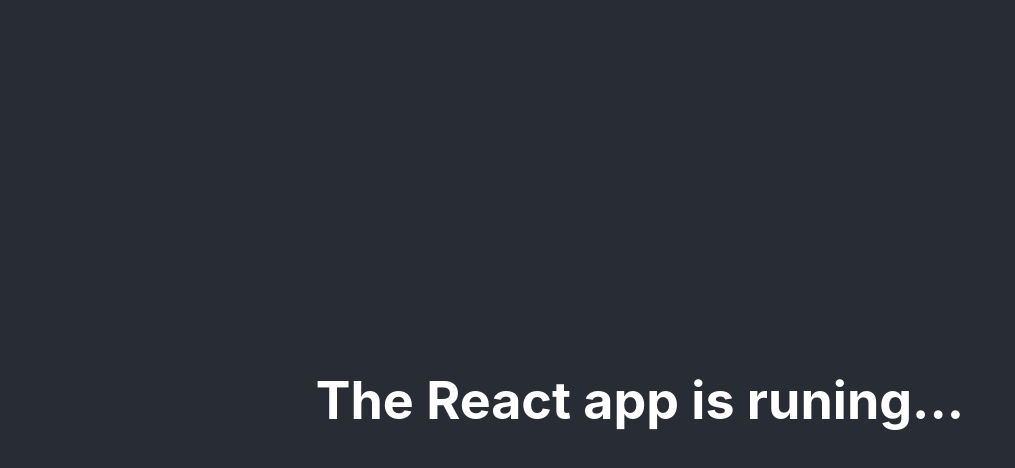
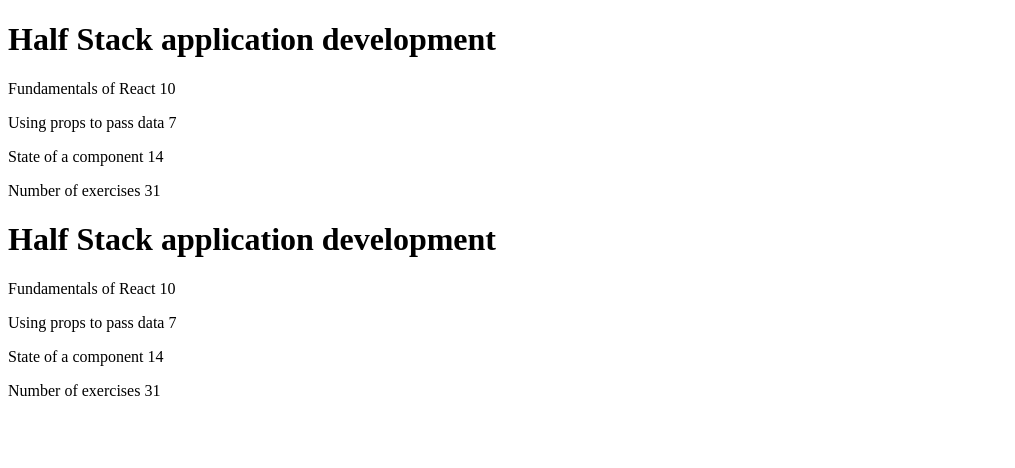
Before and after one commit to EphremDemlew/Full-Stack-Projects, a React (Create React App) app in the folder part1/part1/: page / in a window 1280 px wide. Shown: the top 468 px of the page, without its empty margins (0-1015 px from the left). Built offline with nearby package versions, Linux system fonts and the light colour scheme.

Commit message:
updated the components

```diff
--- a/part1/part1/src/App.css
+++ /dev/null
@@ -1,38 +0,0 @@
-.App {
-  text-align: center;
-}
-
-.App-logo {
-  height: 40vmin;
-  pointer-events: none;
-}
-
-@media (prefers-reduced-motion: no-preference) {
-  .App-logo {
-    animation: App-logo-spin infinite 20s linear;
-  }
-}
-
-.App-header {
-  background-color: #282c34;
-  min-height: 100vh;
-  display: flex;
-  flex-direction: column;
-  align-items: center;
-  justify-content: center;
-  font-size: calc(10px + 2vmin);
-  color: white;
-}
-
-.App-link {
-  color: #61dafb;
-}
-
-@keyframes App-logo-spin {
-  from {
-    transform: rotate(0deg);
-  }
-  to {
-    transform: rotate(360deg);
-  }
-}
--- a/part1/part1/src/App.js
+++ b/part1/part1/src/App.js
@@ -1,13 +1,48 @@
-import './App.css';
+import Header from "./components/Header";
+import Content from "./components/Content";
+import Total from "./components/Total";
 
-function App() {
+const App = () => {
+  const course = "Half Stack application development";
+  const part1 = "Fundamentals of React";
+  const exercises1 = 10;
+  const part2 = "Using props to pass data";
+  const exercises2 = 7;
+  const part3 = "State of a component";
+  const exercises3 = 14;
+
   return (
-    <div className="App">
-      <header className="App-header">
-       <h1>The React app is runing...</h1>
-      </header>
+    <div>
+      <Header course={course} />
+      <p>
+        <Content part1={part1} exercise1={exercises1} />
+      </p>
+      <p>
+        {" "}
+        <Content part2={part2} exercise2={exercises2} />
+      </p>
+      <p>
+        <Content part2={part3} exercise3={exercises3} />
+      </p>
+      <Total
+        exercise1={exercises1}
+        exercise2={exercises2}
+        exercise3={exercises3}
+      />
+
+      <h1>{course}</h1>
+      <p>
+        {part1} {exercises1}
+      </p>
+      <p>
+        {part2} {exercises2}
+      </p>
+      <p>
+        {part3} {exercises3}
+      </p>
+      <p>Number of exercises {exercises1 + exercises2 + exercises3}</p>
     </div>
   );
-}
+};
 
 export default App;
--- /dev/null
+++ b/part1/part1/src/components/Content.jsx
@@ -0,0 +1,11 @@
+const Content = (props) => {
+    return (
+      <div>
+            {props.part1} {props.exercise1}
+            {props.part2} {props.exercise2}
+            {props.part3} { props.exercise3}
+      </div>
+    )
+  }
+
+export default Content;
--- /dev/null
+++ b/part1/part1/src/components/Header.jsx
@@ -0,0 +1,10 @@
+const Hel = (props) => {
+    return (
+        <div>
+            <h1>{props.course}</h1>
+            <h1>{props.name}</h1>
+    </div>
+)
+}
+
+export default Hel;
--- /dev/null
+++ b/part1/part1/src/components/Total.jsx
@@ -0,0 +1,9 @@
+const Total = (props) => {
+    return (
+      <div>
+            <p>Number of exercises { props.exercise1 + props.exercise2 + props.exercise3}</p>
+      </div>
+    )
+  }
+
+export default Total;
--- a/part1/part1/src/index.css
+++ /dev/null
@@ -1,13 +0,0 @@
-body {
-  margin: 0;
-  font-family: -apple-system, BlinkMacSystemFont, 'Segoe UI', 'Roboto', 'Oxygen',
-    'Ubuntu', 'Cantarell', 'Fira Sans', 'Droid Sans', 'Helvetica Neue',
-    sans-serif;
-  -webkit-font-smoothing: antialiased;
-  -moz-osx-font-smoothing: grayscale;
-}
-
-code {
-  font-family: source-code-pro, Menlo, Monaco, Consolas, 'Courier New',
-    monospace;
-}
--- a/part1/part1/src/index.js
+++ b/part1/part1/src/index.js
@@ -1,11 +1,6 @@
-import React from "react";
-import ReactDOM from "react-dom/client";
-import "./index.css";
-import App from "./App";
+import React from 'react'
+import ReactDOM from 'react-dom/client'
 
-const root = ReactDOM.createRoot(document.getElementById("root"));
-root.render(
-  <React.StrictMode>
-    <App />
-  </React.StrictMode>
-);
+import App from './App'
+
+ReactDOM.createRoot(document.getElementById('root')).render(<App />)
```
